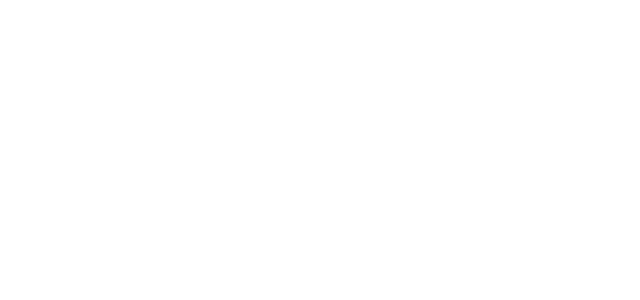
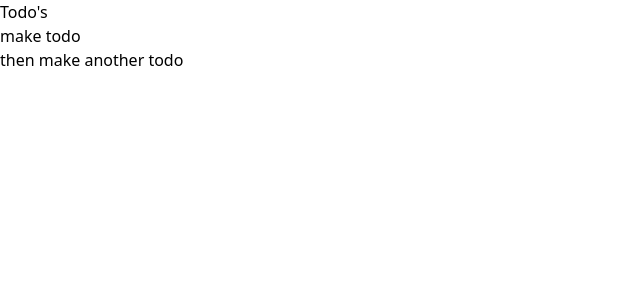
Before and after one commit to Kwayzaar/TodoApp, a React (Create React App) app: page / in a window 1280 px wide. Shown: the top 300 px of the page, without its empty margins (0-640 px from the left). Built offline with nearby package versions, Linux system fonts and the light colour scheme.

Commit message:
maps todos, adds delete todos function

```diff
--- a/src/App.js
+++ b/src/App.js
@@ -1,13 +1,25 @@
+import React, { useState } from 'react'
 import './App.css';
 import Todos from './components/Todos'
 import TodoCard from './components/TodoCard'
-// import { BrowserRouter as Router, Switch, Route, Link } from 'react-router-dom'
 
 function App() {
+  const [todos, setTodos] = useState([
+    {id:1, content: 'make todo'},
+    {id:2, content: 'then make another todo'}
+  ])
+
+  const deleteTodo = (id) => {
+    let todos = todos.filter(todo => {
+      return todo.id !== id
+    });
+    setTodos({todos})
+  }
+
   return (
     <div>
-      <Todos />
-      <TodoCard />
+      <h1>Todo's</h1>
+      <Todos todos={todos} deleteTodo={deleteTodo} />
     </div>
   )
 }
--- a/src/components/Todos.js
+++ b/src/components/Todos.js
@@ -1,9 +1,22 @@
 import React from 'react'
 
-export default function Todos() {
+export default function Todos({todos, deleteTodo}) {
+
+  const todoList = todos.length ? (
+    todos.map(todo => {
+      return (
+        <div key={todo.id}>
+          <span onClick={() => {deleteTodo(todo.id)}}>{todo.content}</span>
+        </div>
+      )
+    })
+  ) : (
+    <p>No todos!</p>
+  )
+
   return (
     <div>
-
+      {todoList}
     </div>
   )
 }
```
